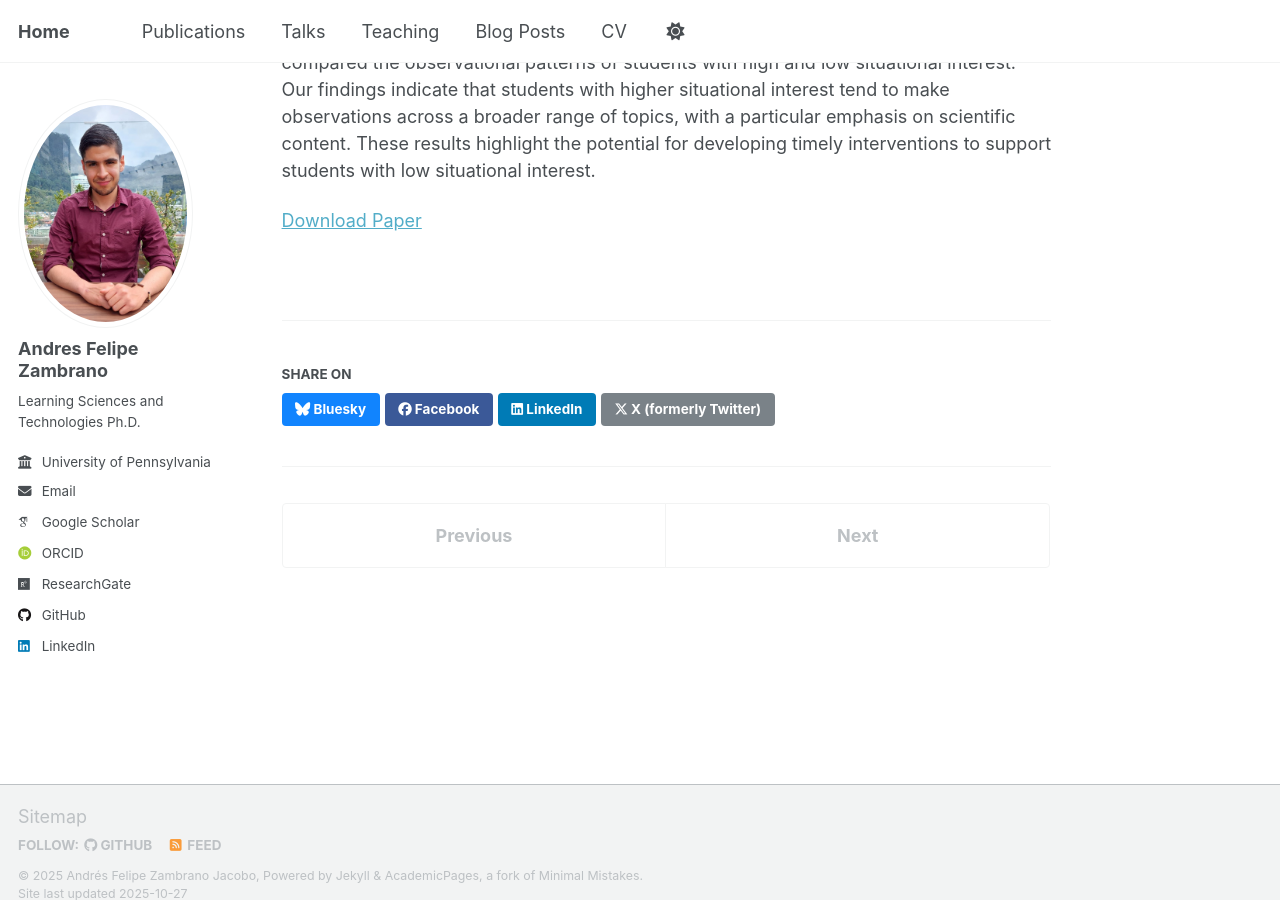
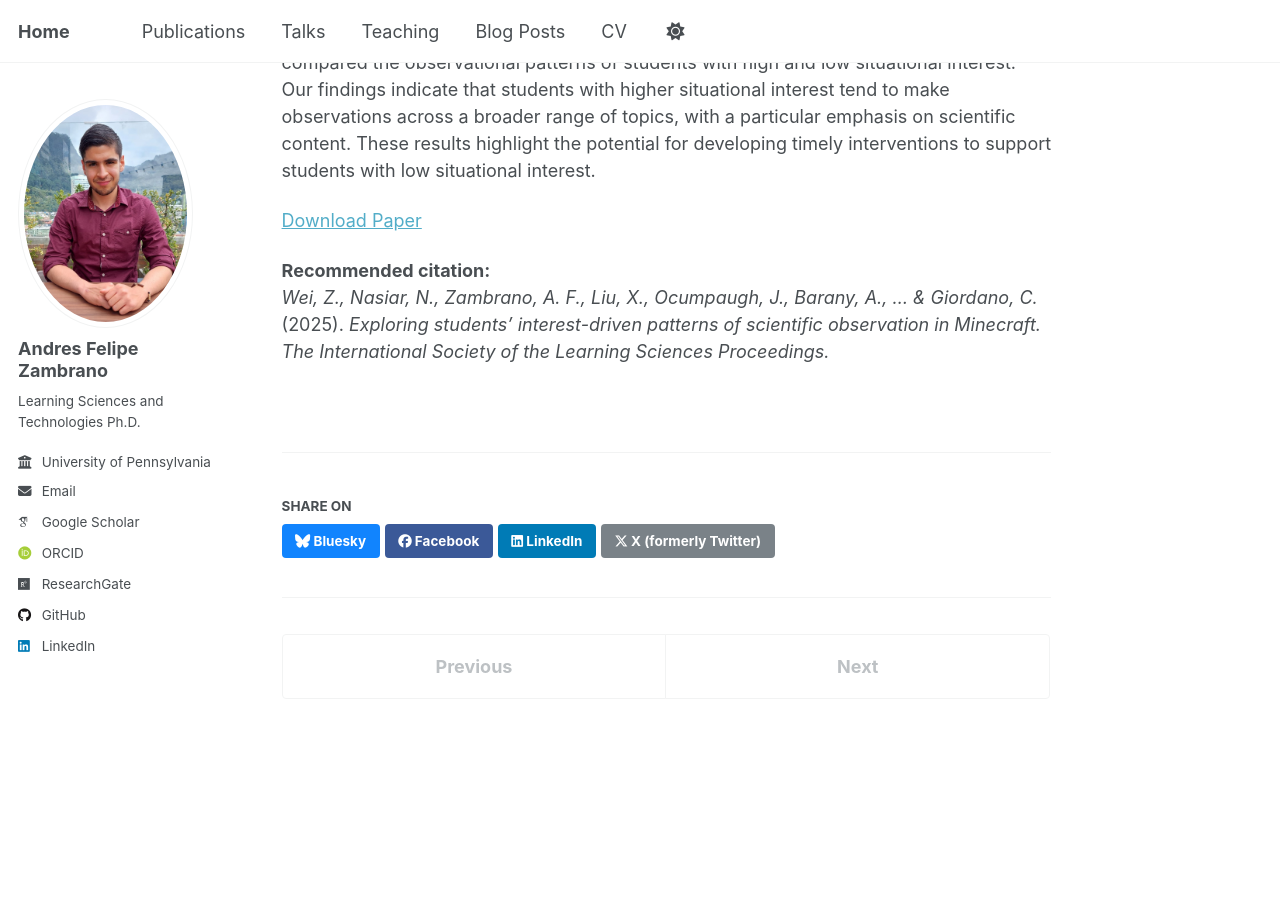
Before and after one commit to afzambrano/afzambrano.github.io, a Jekyll site: the page built from _publications/2025-isls-minecraft.md, in a window 1280 px wide and 900 px high, scrolled down 364 px. Built offline with Jekyll 4.4.1, drawn with Linux system fonts in a browser that asks for light colours; some web fonts are replaced; a script that is not in the unit is left out.

Commit message:
Update 2025-isls-minecraft.md

```diff
--- a/_publications/2025-isls-minecraft.md
+++ b/_publications/2025-isls-minecraft.md
@@ -12,3 +12,8 @@ paperurl: 'https://learninganalytics.upenn.edu/ryanbaker/interest-whimc-isls2025
 Students bring different levels of interest to learning experiences, which impacts how they engage with learning materials. This study aims to understand the relationship between students’ interest levels and their scientific observation behaviors within a Minecraft-based learning system. Motivated by the growing interest in integrating human-AI collaboration within educational research, we combine the capabilities of Large Language Models (LLMs) with the expertise of human researchers to capture the emerging themes within students’ observations. Using epistemic network analysis, we then visualized and compared the observational patterns of students with high and low situational interest. Our findings indicate that students with higher situational interest tend to make observations across a broader range of topics, with a particular emphasis on scientific content. These results highlight the potential for developing timely interventions to support students with low situational interest.
 
 [Download Paper](https://learninganalytics.upenn.edu/ryanbaker/interest-whimc-isls2025.pdf)
+
+<b>Recommended citation:</b><br>
+<i>Wei, Z., Nasiar, N., Zambrano, A. F., Liu, X., Ocumpaugh, J., Barany, A., ... & Giordano, C.</i> (2025).
+<i>Exploring students’ interest-driven patterns of scientific observation in Minecraft.</i>
+<i>The International Society of the Learning Sciences Proceedings.</i>
```
